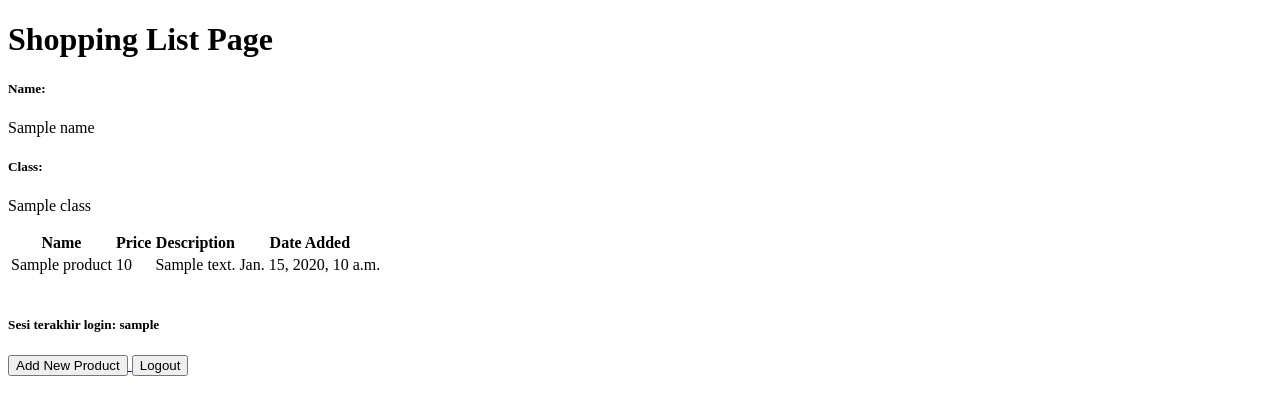
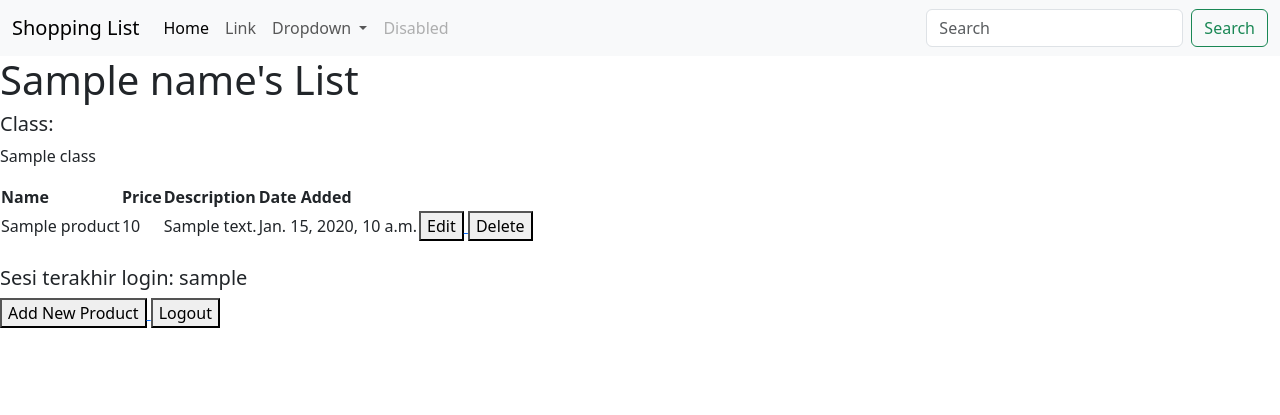
Before and after one commit to Deacher/shopping-list, a Django app: template main/templates/main.html in a window 1280 px wide. Shown: the top 415 px of the page. Run offline with Django 4.2, Linux system fonts and the light colour scheme; the template is opened without the code that fills it: most values are stand-ins (such as "Sample title", 1, 10 or a date in 2020).

Commit message:
tutorial 4

```diff
--- a/main/templates/main.html
+++ b/main/templates/main.html
@@ -1,10 +1,46 @@
 {% extends 'base.html' %}
 
 {% block content %}
-    <h1>Shopping List Page</h1>
+<nav class="navbar navbar-expand-lg bg-body-tertiary">
+    <div class="container-fluid">
+      <a class="navbar-brand" href="#">Shopping List</a>
+      <button class="navbar-toggler" type="button" data-bs-toggle="collapse" data-bs-target="#navbarSupportedContent" aria-controls="navbarSupportedContent" aria-expanded="false" aria-label="Toggle navigation">
+        <span class="navbar-toggler-icon"></span>
+      </button>
+      <div class="collapse navbar-collapse" id="navbarSupportedContent">
+        <ul class="navbar-nav me-auto mb-2 mb-lg-0">
+          <li class="nav-item">
+            <a class="nav-link active" aria-current="page" href="#">Home</a>
+          </li>
+          <li class="nav-item">
+            <a class="nav-link" href="#">Link</a>
+          </li>
+          <li class="nav-item dropdown">
+            <a class="nav-link dropdown-toggle" href="#" role="button" data-bs-toggle="dropdown" aria-expanded="false">
+              Dropdown
+            </a>
+            <ul class="dropdown-menu">
+              <li><a class="dropdown-item" href="#">Action</a></li>
+              <li><a class="dropdown-item" href="#">Another action</a></li>
+              <li><hr class="dropdown-divider"></li>
+              <li><a class="dropdown-item" href="#">Something else here</a></li>
+            </ul>
+          </li>
+          <li class="nav-item">
+            <a class="nav-link disabled" aria-disabled="true">Disabled</a>
+          </li>
+        </ul>
+        <form class="d-flex" role="search">
+          <input class="form-control me-2" type="search" placeholder="Search" aria-label="Search">
+          <button class="btn btn-outline-success" type="submit">Search</button>
+        </form>
+      </div>
+    </div>
+  </nav>
+    <h1>{{ name }}'s List</h1>
 
-    <h5>Name:</h5>
-    <p>{{name}}</p>
+    <!-- <h5>Name:</h5>
+    <p>{{name}}</p> -->
 
     <h5>Class:</h5>
     <p>{{class}}</p>
@@ -21,10 +57,23 @@
 
     {% for product in products %}
         <tr>
+
             <td>{{product.name}}</td>
             <td>{{product.price}}</td>
             <td>{{product.description}}</td>
             <td>{{product.date_added}}</td>
+            <td>
+                <a href="{% url 'main:edit_product' product.pk %}">
+                    <button>
+                        Edit
+                    </button>
+                </a>
+                <a href="{% url 'main:delete_product' product.pk %}">
+                      <button>
+                          Delete
+                      </button>
+                  </a>
+            </td>
         </tr>
     {% endfor %}
 </table>
--- a/main/urls.py
+++ b/main/urls.py
@@ -1,10 +1,12 @@
 from django.urls import path
-from main.views import register, login_user, logout_user, show_main, create_product, show_xml, show_json, show_xml_by_id, show_json_by_id
+from main.views import register, login_user, logout_user, show_main, create_product, edit_product, delete_product, show_xml, show_json, show_xml_by_id, show_json_by_id
 app_name = 'main'
 
 urlpatterns = [
     path('', show_main, name='show_main'),
     path('create-product', create_product, name='create_product'),
+    path('edit-product/<int:id>', edit_product, name='edit_product'),
+    path('delete/<int:id>', delete_product, name='delete_product'),
     path('register/', register, name='register'),
     path('login/', login_user, name='login'),
     path('logout/', logout_user, name='logout'),
--- a/templates/base.html
+++ b/templates/base.html
@@ -8,7 +8,13 @@
             content="width=device-width, initial-scale=1.0"
         />
         {% block meta %}
+            <meta charset="UTF-8" />
+            <meta name="viewport" content="width=device-width, initial-scale=1">
         {% endblock meta %}
+        <link href="https://cdn.jsdelivr.net/npm/bootstrap@5.3.2/dist/css/bootstrap.min.css" rel="stylesheet" integrity="sha384-T3c6CoIi6uLrA9TneNEoa7RxnatzjcDSCmG1MXxSR1GAsXEV/Dwwykc2MPK8M2HN" crossorigin="anonymous">
+        <script src="https://code.jquery.com/jquery-3.6.0.min.js" integrity="sha384-KyZXEAg3QhqLMpG8r+J4jsl5c9zdLKaUk5Ae5f5b1bw6AUn5f5v8FZJoMxm6f5cH1" crossorigin="anonymous"></script>
+        <script src="https://cdn.jsdelivr.net/npm/@popperjs/core@2.11.8/dist/umd/popper.min.js" integrity="sha384-I7E8VVD/ismYTF4hNIPjVp/Zjvgyol6VFvRkX/vR+Vc4jQkC+hVqc2pM8ODewa9r" crossorigin="anonymous"></script>
+        <script src="https://cdn.jsdelivr.net/npm/bootstrap@5.3.2/dist/js/bootstrap.min.js" integrity="sha384-BBtl+eGJRgqQAUMxJ7pMwbEyER4l1g+O15P+16Ep7Q9Q+zqX6gSbd85u4mG4QzX+" crossorigin="anonymous"></script>
     </head>
 
     <body>
```
Also changed, not shown: main/templates/edit_product.html (added, +22 -0 lines), main/views.py (+23 -0 lines).
